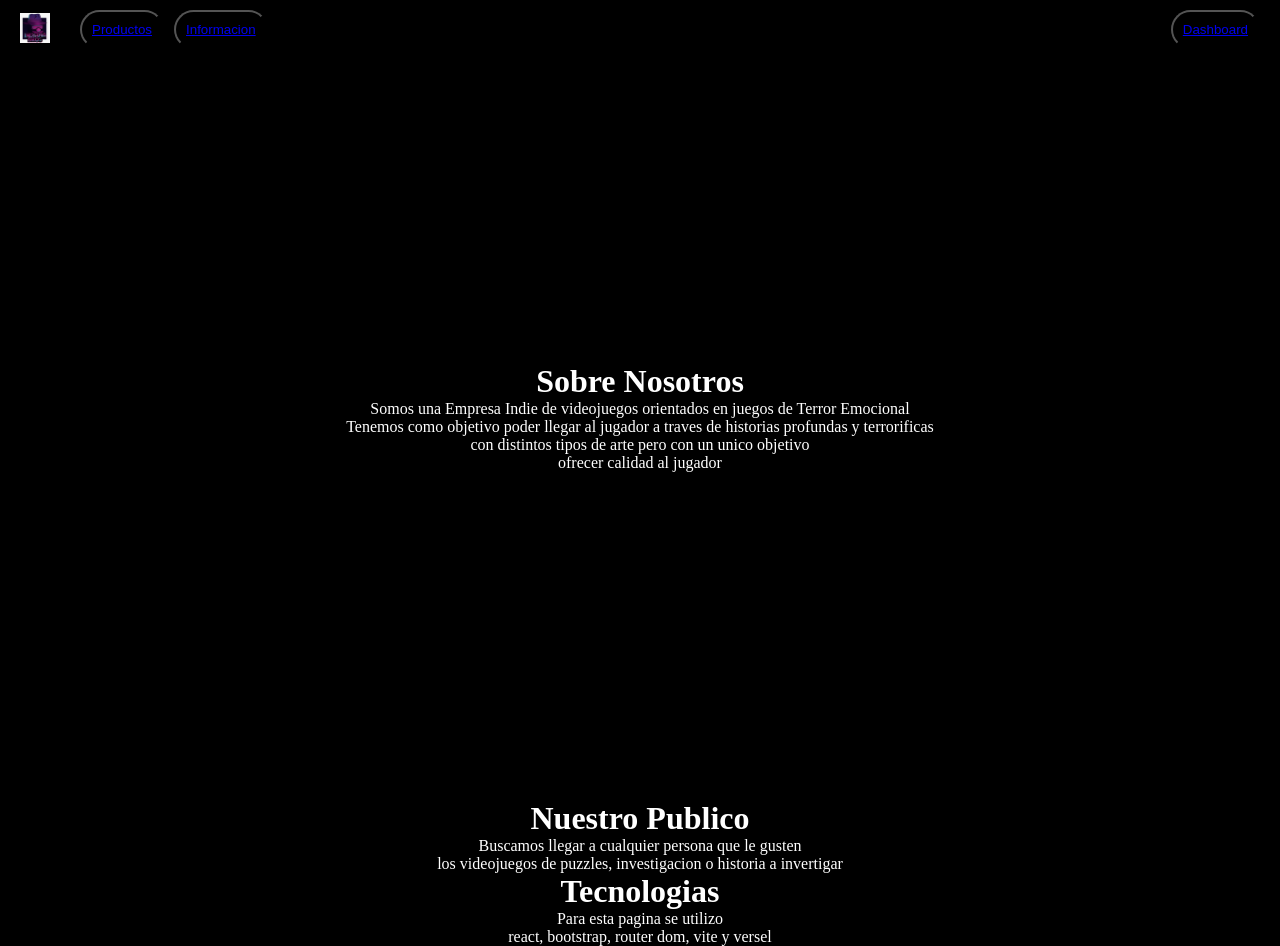
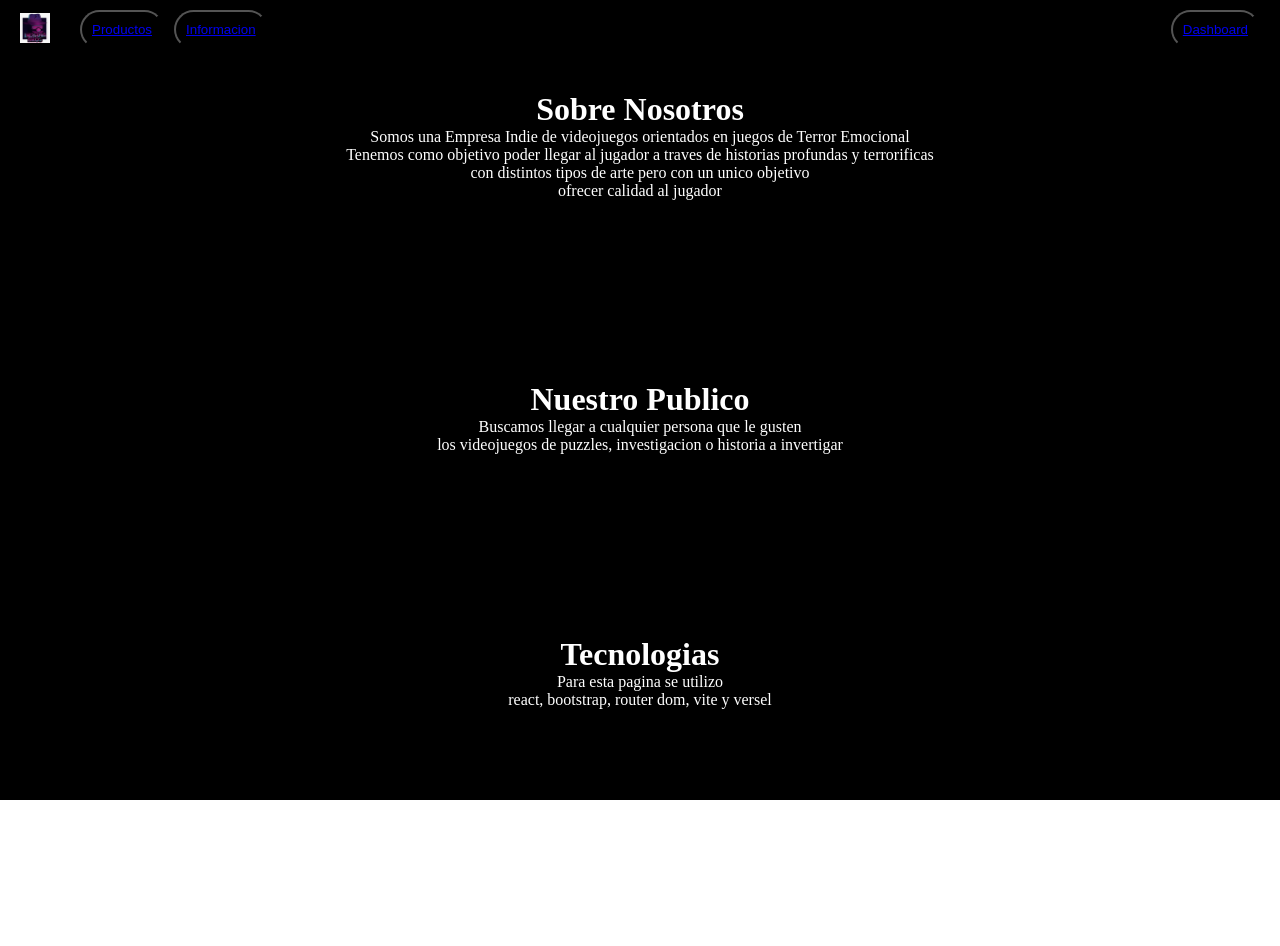
Before and after one commit to KrakeHyrde/Indiana-Bros-Page, a React (Vite) app: page /info in a window 1280 px wide. After the commit the page ends 800 px from the top, so only its background shows below. Built offline with nearby package versions, Linux system fonts and the light colour scheme.

Commit message:
update: se modifico el css de la seccion informacion

```diff
--- a/src/components/Info.jsx
+++ b/src/components/Info.jsx
@@ -1,7 +1,7 @@
 import '../styles/Info.css'
 const Info = () => {
     return (
-        <div className='info'>
+        <div className='information'>
             <div className='texto'>
                 <h1 className='titulo'>Sobre Nosotros</h1>
                 <div className='parrafo'>
@@ -14,13 +14,17 @@ const Info = () => {
 
             <div className='textoDirigido'>
                 <h1 className='titulo'>Nuestro Publico</h1>
+                <div className='parrafo'>
                 <p>Buscamos llegar a cualquier persona que le gusten</p>
                 <p>los videojuegos de puzzles, investigacion o historia a invertigar</p>
+                </div>
             </div>
             <div className='textoTec'>
                 <h1 className='titulo'>Tecnologias</h1>
+                <div className='parrafo'>
                 <p>Para esta pagina se utilizo</p>
                 <p>react, bootstrap, router dom, vite y versel</p>
+                </div>
             </div>
         </div>
     )
--- a/src/styles/Info.css
+++ b/src/styles/Info.css
@@ -1,32 +1,29 @@
-.info{
+.information{
     background-color: black;
 }
 
-.info {
+.information {
     display: grid;
     justify-content: center;
     align-items: center;
     place-items: center;
     text-align: center;
+    height: 100vh;
     color:white
 }
 
 .titulo {
-  display: flex;
-
   justify-content: center;
   align-items: end;
-  height: 50%;
   color:white
 }
 
 .texto {
+    display: block;
     justify-content: center;
+
     align-items: center;
-    display: block;
-    height: 100vh;
     color:white
-
 }
 
 .parrafo {
```
